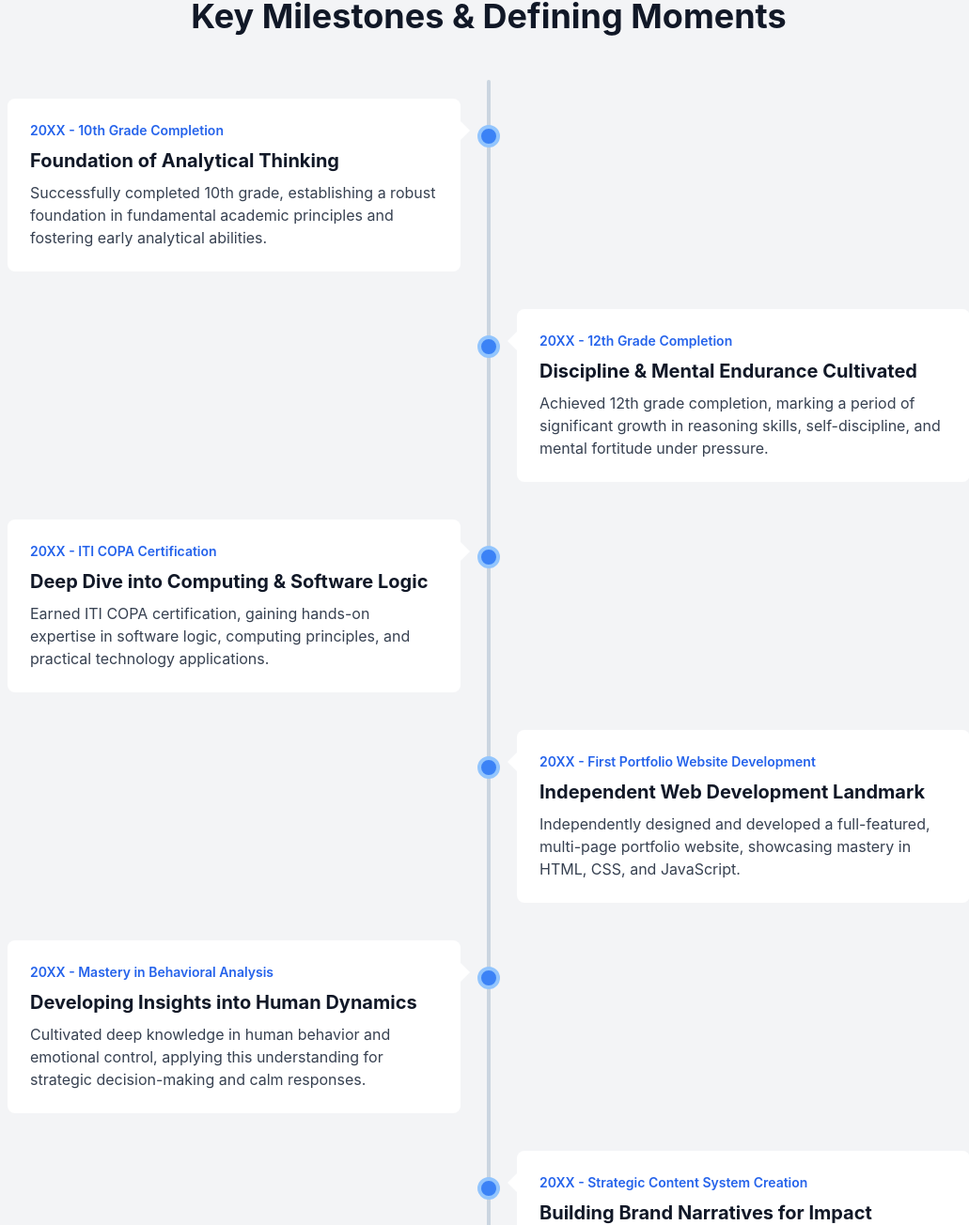
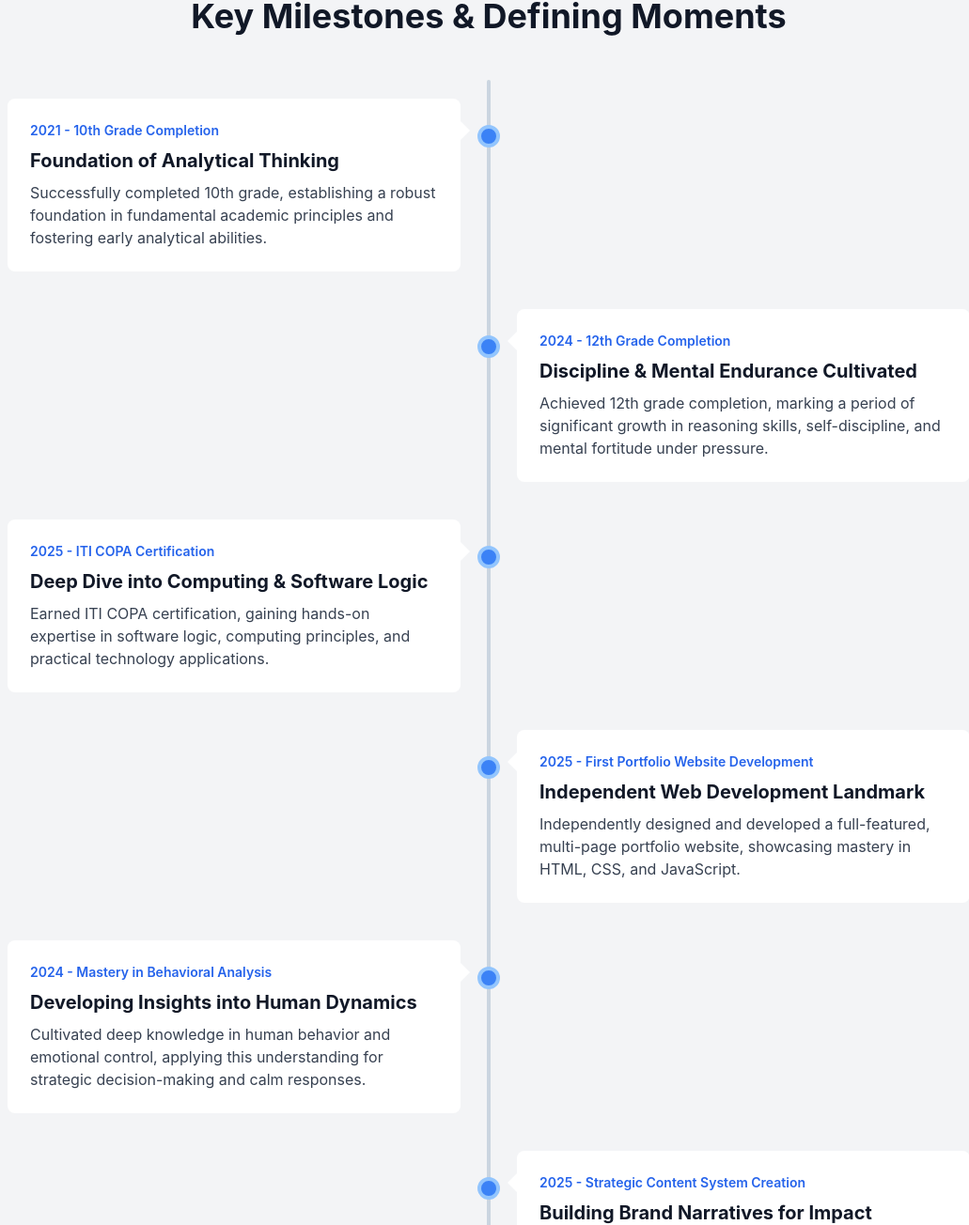
Before and after one commit to Tawseef-Rather/PORTFOLIO, a plain HTML site: page about.html in a window 1280 px wide. Shown: the part 2797-4101 px from the top of the page at 94% size, without its empty margins (120-1151 px from the left). Drawn offline with nearby package versions, Linux system fonts and the light colour scheme.

Commit message:
Update about.html

```diff
--- a/about.html
+++ b/about.html
@@ -304,7 +304,7 @@
                     <!-- Timeline Item 1 -->
                     <div class="timeline-item animate-fade-in-up">
                         <div class="timeline-item-content">
-                            <span class="text-sm font-semibold text-blue-600 mb-2 block">20XX - 10th Grade Completion</span>
+                            <span class="text-sm font-semibold text-blue-600 mb-2 block">2021 - 10th Grade Completion</span>
                             <h3 class="text-xl font-bold text-gray-900 mb-2">Foundation of Analytical Thinking</h3>
                             <p class="text-gray-700 text-base">
                                 Successfully completed 10th grade, establishing a robust foundation in fundamental academic principles and fostering early analytical abilities.
@@ -315,7 +315,7 @@
                     <!-- Timeline Item 2 -->
                     <div class="timeline-item animate-fade-in-up" data-delay="100">
                         <div class="timeline-item-content">
-                            <span class="text-sm font-semibold text-blue-600 mb-2 block">20XX - 12th Grade Completion</span>
+                            <span class="text-sm font-semibold text-blue-600 mb-2 block">2024 - 12th Grade Completion</span>
                             <h3 class="text-xl font-bold text-gray-900 mb-2">Discipline & Mental Endurance Cultivated</h3>
                             <p class="text-gray-700 text-base">
                                 Achieved 12th grade completion, marking a period of significant growth in reasoning skills, self-discipline, and mental fortitude under pressure.
@@ -326,7 +326,7 @@
                     <!-- Timeline Item 3 -->
                     <div class="timeline-item animate-fade-in-up" data-delay="200">
                         <div class="timeline-item-content">
-                            <span class="text-sm font-semibold text-blue-600 mb-2 block">20XX - ITI COPA Certification</span>
+                            <span class="text-sm font-semibold text-blue-600 mb-2 block">2025 - ITI COPA Certification</span>
                             <h3 class="text-xl font-bold text-gray-900 mb-2">Deep Dive into Computing & Software Logic</h3>
                             <p class="text-gray-700 text-base">
                                 Earned ITI COPA certification, gaining hands-on expertise in software logic, computing principles, and practical technology applications.
@@ -337,7 +337,7 @@
                     <!-- Timeline Item 4 -->
                     <div class="timeline-item animate-fade-in-up" data-delay="300">
                         <div class="timeline-item-content">
-                            <span class="text-sm font-semibold text-blue-600 mb-2 block">20XX - First Portfolio Website Development</span>
+                            <span class="text-sm font-semibold text-blue-600 mb-2 block">2025 - First Portfolio Website Development</span>
                             <h3 class="text-xl font-bold text-gray-900 mb-2">Independent Web Development Landmark</h3>
                             <p class="text-gray-700 text-base">
                                 Independently designed and developed a full-featured, multi-page portfolio website, showcasing mastery in HTML, CSS, and JavaScript.
@@ -348,7 +348,7 @@
                     <!-- Timeline Item 5 -->
                     <div class="timeline-item animate-fade-in-up" data-delay="400">
                         <div class="timeline-item-content">
-                            <span class="text-sm font-semibold text-blue-600 mb-2 block">20XX - Mastery in Behavioral Analysis</span>
+                            <span class="text-sm font-semibold text-blue-600 mb-2 block">2024 - Mastery in Behavioral Analysis</span>
                             <h3 class="text-xl font-bold text-gray-900 mb-2">Developing Insights into Human Dynamics</h3>
                             <p class="text-gray-700 text-base">
                                 Cultivated deep knowledge in human behavior and emotional control, applying this understanding for strategic decision-making and calm responses.
@@ -359,7 +359,7 @@
                     <!-- Timeline Item 6 -->
                     <div class="timeline-item animate-fade-in-up" data-delay="500">
                         <div class="timeline-item-content">
-                            <span class="text-sm font-semibold text-blue-600 mb-2 block">20XX - Strategic Content System Creation</span>
+                            <span class="text-sm font-semibold text-blue-600 mb-2 block">2025 - Strategic Content System Creation</span>
                             <h3 class="text-xl font-bold text-gray-900 mb-2">Building Brand Narratives for Impact</h3>
                             <p class="text-gray-700 text-base">
                                 Designed and implemented a comprehensive Instagram brand content system, demonstrating expertise in digital marketing psychology and strategy.
```
